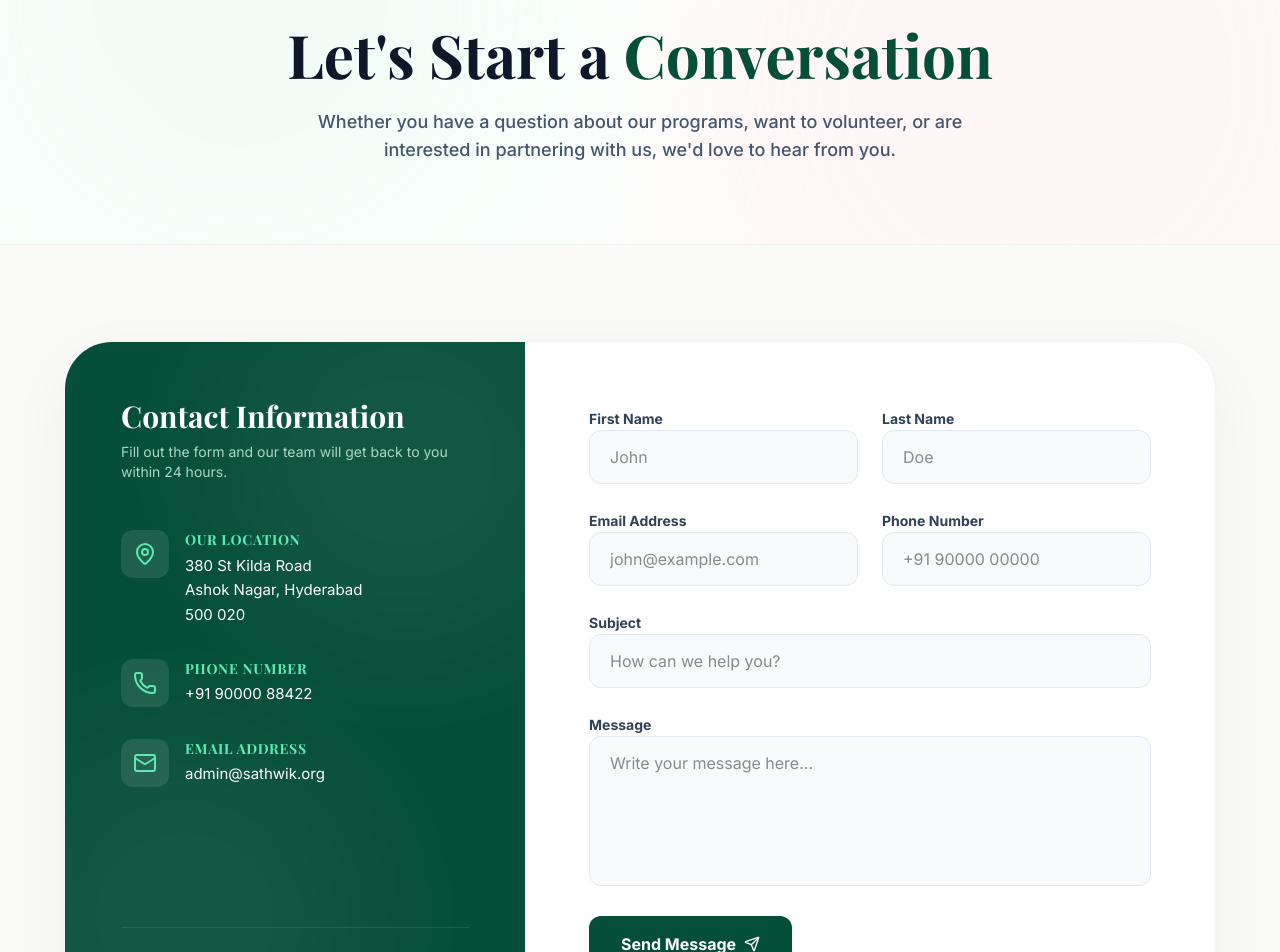
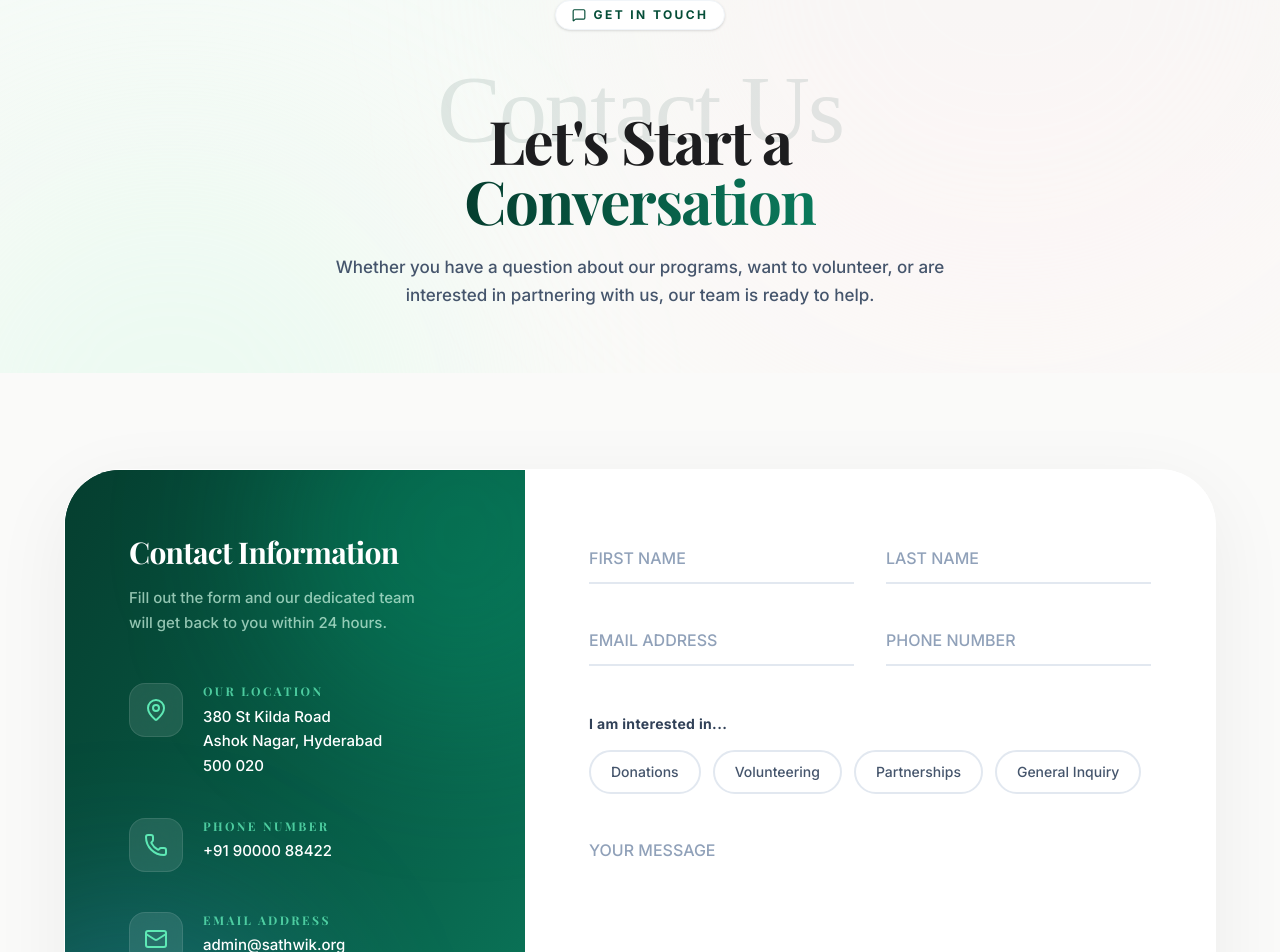
Before and after one commit to kandiharish/sathwik, a React (Vite) app in the folder frontend/: page /contact in a window 1280 px wide. Shown: the part 160-1112 px from the top of the page. Built offline with nearby package versions, Linux system fonts and the light colour scheme; a web font is replaced by a local one.

Commit message:
feat: upgraded Who We Are orbital tags and Contact page to premium glassmorphic aesthetic

```diff
--- a/frontend/src/pages/Contact.tsx
+++ b/frontend/src/pages/Contact.tsx
@@ -1,63 +1,83 @@
 import { motion } from 'framer-motion';
 import { Container } from '../components/layout/Container';
 import { Section } from '../components/layout/Section';
-import { MapPin, Mail, Phone, Clock, Send, MessageSquare } from 'lucide-react';
+import { MapPin, Mail, Phone, Clock, Send, MessageSquare, ArrowRight } from 'lucide-react';
 
 export const Contact = () => {
   return (
-    <div className="bg-slate-50 min-h-screen">
+    <div className="bg-[#FAFAF8] min-h-screen relative overflow-hidden">
+
+      {/* Background Ambient Glows */}
+      <div className="absolute top-0 left-0 w-full h-[50vh] bg-gradient-to-b from-emerald-50/50 to-transparent pointer-events-none z-0" />
+      <div className="absolute top-[-20%] right-[-10%] w-[800px] h-[800px] bg-rose-50/40 rounded-full blur-[120px] pointer-events-none z-0" />
+      <div className="absolute top-[20%] left-[-10%] w-[600px] h-[600px] bg-emerald-100/30 rounded-full blur-[100px] pointer-events-none z-0" />
+
       {/* Hero Section */}
-      <section className="pt-32 pb-20 relative overflow-hidden bg-white border-b border-gray-100">
-        <div className="absolute top-0 left-0 w-full h-full overflow-hidden pointer-events-none z-0">
-          <div className="absolute -top-40 -right-40 w-[800px] h-[800px] bg-rose-50 rounded-full blur-[100px] opacity-60" />
-          <div className="absolute -bottom-40 -left-40 w-[800px] h-[800px] bg-emerald-50 rounded-full blur-[100px] opacity-60" />
-        </div>
-
-        <Container className="relative z-10 text-center">
+      <section className="pt-40 pb-16 relative z-10">
+        <Container className="text-center">
           <motion.div
-            initial={{ opacity: 0, y: 20 }}
+            initial={{ opacity: 0, y: 30 }}
             animate={{ opacity: 1, y: 0 }}
-            transition={{ duration: 0.6 }}
+            transition={{ duration: 0.8, ease: "easeOut" }}
+            className="flex flex-col items-center"
           >
-            <div className="inline-flex items-center gap-2 bg-rose-50 text-rose-600 px-4 py-1.5 rounded-full text-sm font-bold tracking-widest uppercase mb-6">
-              <MessageSquare className="w-4 h-4" />
+            <div className="inline-flex items-center gap-2 bg-white border border-slate-100 shadow-sm text-[#054E38] px-4 py-1.5 rounded-full text-xs font-bold tracking-[0.2em] uppercase mb-8">
+              <MessageSquare className="w-3.5 h-3.5" />
               Get in Touch
             </div>
-            <h1 className="text-5xl md:text-6xl font-serif font-bold text-slate-900 mb-6">
-              Let's Start a <span className="text-[#054E38]">Conversation</span>
+
+            <h1
+              className="text-6xl md:text-8xl text-[#053e2f]/10 tracking-tight leading-none mb-2"
+              style={{ fontFamily: '"Brush Script MT", "Great Vibes", cursive' }}
+            >
+              Contact Us
             </h1>
-            <p className="text-lg text-slate-600 max-w-2xl mx-auto font-medium">
-              Whether you have a question about our programs, want to volunteer, or are interested in partnering with us, we'd love to hear from you.
+            <h2 className="text-4xl md:text-6xl font-serif font-black text-[#1d1d1f] tracking-tight -mt-10 md:-mt-14 mb-6">
+              Let's Start a <br />
+              <span className="text-transparent bg-clip-text bg-gradient-to-r from-[#053e2f] to-[#0a7a5c]">
+                Conversation
+              </span>
+            </h2>
+
+            <p className="text-[17px] text-slate-600 max-w-2xl mx-auto font-medium leading-relaxed">
+              Whether you have a question about our programs, want to volunteer, or are interested in partnering with us, our team is ready to help.
             </p>
           </motion.div>
         </Container>
       </section>
 
-      <Section className="py-16 md:py-24 relative z-10">
+      {/* Premium Bento Box Form Section */}
+      <Section className="py-12 pb-32 relative z-10">
         <Container>
-          <div className="max-w-6xl mx-auto">
-            <div className="bg-white rounded-[2rem] md:rounded-[3rem] shadow-[0_20px_60px_rgb(0,0,0,0.05)] border border-slate-100 overflow-hidden flex flex-col lg:flex-row">
+          <motion.div
+            initial={{ opacity: 0, y: 40 }}
+            animate={{ opacity: 1, y: 0 }}
+            transition={{ duration: 0.8, delay: 0.2, ease: "easeOut" }}
+            className="max-w-6xl mx-auto"
+          >
+            <div className="bg-white/80 backdrop-blur-xl rounded-[2.5rem] md:rounded-[3.5rem] shadow-[0_20px_80px_rgba(0,0,0,0.06)] border border-white overflow-hidden flex flex-col lg:flex-row relative">
 
-              {/* Left Column - Contact Info */}
-              <div className="lg:w-2/5 bg-[#054E38] p-10 md:p-14 text-white relative overflow-hidden flex flex-col justify-between">
-                {/* Decorative Background */}
-                <div className="absolute top-0 right-0 -mr-20 -mt-20 w-[400px] h-[400px] bg-white/5 rounded-full blur-3xl pointer-events-none" />
-                <div className="absolute bottom-0 left-0 -ml-20 -mb-20 w-[400px] h-[400px] bg-white/5 rounded-full blur-3xl pointer-events-none" />
+              {/* Left Column - Premium Contact Card */}
+              <div className="lg:w-2/5 relative overflow-hidden bg-[#053e2f] p-10 md:p-14 lg:p-16 text-white flex flex-col justify-between group">
+                {/* Stunning animated gradient background inside the card */}
+                <div className="absolute inset-0 bg-gradient-to-br from-[#053e2f] via-[#085a45] to-[#0a7a5c] z-0" />
+                <div className="absolute -top-32 -right-32 w-96 h-96 bg-emerald-400/20 rounded-full blur-[80px] group-hover:bg-emerald-400/30 transition-colors duration-700 z-0" />
+                <div className="absolute -bottom-32 -left-32 w-96 h-96 bg-blue-400/20 rounded-full blur-[80px] group-hover:bg-blue-400/30 transition-colors duration-700 z-0" />
 
                 <div className="relative z-10">
-                  <h3 className="text-3xl font-serif font-bold mb-2">Contact Information</h3>
-                  <p className="text-emerald-100/80 text-sm mb-12">
-                    Fill out the form and our team will get back to you within 24 hours.
+                  <h3 className="text-3xl font-serif font-bold mb-4 tracking-tight">Contact Information</h3>
+                  <p className="text-emerald-100/70 text-[15px] mb-12 font-medium leading-relaxed pr-8">
+                    Fill out the form and our dedicated team will get back to you within 24 hours.
                   </p>
 
-                  <div className="space-y-8">
-                    <div className="flex items-start gap-4">
-                      <div className="bg-white/10 p-3 rounded-xl">
+                  <div className="space-y-10">
+                    <div className="flex items-start gap-5 group/item cursor-default">
+                      <div className="bg-white/10 backdrop-blur-md p-3.5 rounded-2xl border border-white/10 group-hover/item:bg-white/20 transition-colors duration-300">
                         <MapPin className="w-6 h-6 text-emerald-300" />
                       </div>
                       <div>
-                        <h4 className="font-bold text-sm text-emerald-300 uppercase tracking-wider mb-1">Our Location</h4>
-                        <p className="text-white leading-relaxed text-[15px]">
+                        <h4 className="font-bold text-xs text-emerald-300/80 uppercase tracking-[0.2em] mb-1.5">Our Location</h4>
+                        <p className="text-white leading-relaxed text-[15px] font-medium">
                           380 St Kilda Road<br />
                           Ashok Nagar, Hyderabad<br />
                           500 020
@@ -65,23 +85,23 @@ export const Contact = () => {
                       </div>
                     </div>
 
-                    <div className="flex items-start gap-4">
-                      <div className="bg-white/10 p-3 rounded-xl">
+                    <div className="flex items-start gap-5 group/item cursor-default">
+                      <div className="bg-white/10 backdrop-blur-md p-3.5 rounded-2xl border border-white/10 group-hover/item:bg-white/20 transition-colors duration-300">
                         <Phone className="w-6 h-6 text-emerald-300" />
                       </div>
                       <div>
-                        <h4 className="font-bold text-sm text-emerald-300 uppercase tracking-wider mb-1">Phone Number</h4>
-                        <p className="text-white text-[15px]">+91 90000 88422</p>
+                        <h4 className="font-bold text-xs text-emerald-300/80 uppercase tracking-[0.2em] mb-1.5">Phone Number</h4>
+                        <p className="text-white text-[15px] font-medium">+91 90000 88422</p>
                       </div>
                     </div>
 
-                    <div className="flex items-start gap-4">
-                      <div className="bg-white/10 p-3 rounded-xl">
+                    <div className="flex items-start gap-5 group/item cursor-default">
+                      <div className="bg-white/10 backdrop-blur-md p-3.5 rounded-2xl border border-white/10 group-hover/item:bg-white/20 transition-colors duration-300">
                         <Mail className="w-6 h-6 text-emerald-300" />
                       </div>
                       <div>
-                        <h4 className="font-bold text-sm text-emerald-300 uppercase tracking-wider mb-1">Email Address</h4>
-                        <p className="text-white text-[15px]">admin@sathwik.org</p>
+                        <h4 className="font-bold text-xs text-emerald-300/80 uppercase tracking-[0.2em] mb-1.5">Email Address</h4>
+                        <p className="text-white text-[15px] font-medium">admin@sathwik.org</p>
                       </div>
                     </div>
                   </div>
@@ -89,80 +109,105 @@ export const Contact = () => {
 
                 <div className="relative z-10 mt-16 pt-8 border-t border-white/10">
                   <div className="flex items-center gap-3">
-                    <Clock className="w-5 h-5 text-emerald-300" />
-                    <span className="text-sm font-medium">Mon - Fri: 9:00 AM - 6:00 PM</span>
+                    <Clock className="w-5 h-5 text-emerald-300/80" />
+                    <span className="text-sm font-medium text-emerald-100">Mon - Fri: 9:00 AM - 6:00 PM</span>
                   </div>
                 </div>
               </div>
 
-              {/* Right Column - Contact Form */}
-              <div className="lg:w-3/5 p-10 md:p-14 lg:p-16">
-                <form className="space-y-6" onSubmit={(e) => e.preventDefault()}>
-                  <div className="grid grid-cols-1 md:grid-cols-2 gap-6">
-                    <div className="space-y-2">
-                      <label className="text-sm font-bold text-slate-700">First Name</label>
+              {/* Right Column - Premium Form Tool */}
+              <div className="lg:w-3/5 p-10 md:p-14 lg:p-16 bg-white relative">
+                <form className="space-y-8 relative z-10" onSubmit={(e) => e.preventDefault()}>
+                  <div className="grid grid-cols-1 md:grid-cols-2 gap-8">
+                    <div className="relative group">
                       <input
                         type="text"
-                        placeholder="John"
-                        className="w-full px-5 py-3.5 bg-slate-50 border border-slate-200 rounded-xl focus:outline-none focus:ring-2 focus:ring-[#054E38]/20 focus:border-[#054E38] transition-all"
+                        id="firstName"
+                        className="peer w-full px-0 py-3 bg-transparent border-0 border-b-2 border-slate-200 focus:outline-none focus:ring-0 focus:border-[#054E38] transition-all text-slate-800 placeholder-transparent font-medium"
+                        placeholder="First Name"
                       />
+                      <label htmlFor="firstName" className="absolute left-0 -top-3.5 text-xs font-bold tracking-widest uppercase text-slate-400 transition-all peer-placeholder-shown:text-base peer-placeholder-shown:text-slate-400 peer-placeholder-shown:top-3 peer-placeholder-shown:tracking-normal peer-placeholder-shown:font-medium peer-focus:-top-3.5 peer-focus:text-xs peer-focus:font-bold peer-focus:tracking-widest peer-focus:text-[#054E38]">
+                        First Name
+                      </label>
                     </div>
-                    <div className="space-y-2">
-                      <label className="text-sm font-bold text-slate-700">Last Name</label>
+
+                    <div className="relative group">
                       <input
                         type="text"
-                        placeholder="Doe"
-                        className="w-full px-5 py-3.5 bg-slate-50 border border-slate-200 rounded-xl focus:outline-none focus:ring-2 focus:ring-[#054E38]/20 focus:border-[#054E38] transition-all"
+                        id="lastName"
+                        className="peer w-full px-0 py-3 bg-transparent border-0 border-b-2 border-slate-200 focus:outline-none focus:ring-0 focus:border-[#054E38] transition-all text-slate-800 placeholder-transparent font-medium"
+                        placeholder="Last Name"
                       />
+                      <label htmlFor="lastName" className="absolute left-0 -top-3.5 text-xs font-bold tracking-widest uppercase text-slate-400 transition-all peer-placeholder-shown:text-base peer-placeholder-shown:text-slate-400 peer-placeholder-shown:top-3 peer-placeholder-shown:tracking-normal peer-placeholder-shown:font-medium peer-focus:-top-3.5 peer-focus:text-xs peer-focus:font-bold peer-focus:tracking-widest peer-focus:text-[#054E38]">
+                        Last Name
+                      </label>
                     </div>
                   </div>
 
-                  <div className="grid grid-cols-1 md:grid-cols-2 gap-6">
-                    <div className="space-y-2">
-                      <label className="text-sm font-bold text-slate-700">Email Address</label>
+                  <div className="grid grid-cols-1 md:grid-cols-2 gap-8">
+                    <div className="relative group">
                       <input
                         type="email"
-                        placeholder="john@example.com"
-                        className="w-full px-5 py-3.5 bg-slate-50 border border-slate-200 rounded-xl focus:outline-none focus:ring-2 focus:ring-[#054E38]/20 focus:border-[#054E38] transition-all"
+                        id="email"
+                        className="peer w-full px-0 py-3 bg-transparent border-0 border-b-2 border-slate-200 focus:outline-none focus:ring-0 focus:border-[#054E38] transition-all text-slate-800 placeholder-transparent font-medium"
+                        placeholder="Email Address"
                       />
+                      <label htmlFor="email" className="absolute left-0 -top-3.5 text-xs font-bold tracking-widest uppercase text-slate-400 transition-all peer-placeholder-shown:text-base peer-placeholder-shown:text-slate-400 peer-placeholder-shown:top-3 peer-placeholder-shown:tracking-normal peer-placeholder-shown:font-medium peer-focus:-top-3.5 peer-focus:text-xs peer-focus:font-bold peer-focus:tracking-widest peer-focus:text-[#054E38]">
+                        Email Address
+                      </label>
                     </div>
-                    <div className="space-y-2">
-                      <label className="text-sm font-bold text-slate-700">Phone Number</label>
+
+                    <div className="relative group">
                       <input
                         type="tel"
-                        placeholder="+91 90000 00000"
-                        className="w-full px-5 py-3.5 bg-slate-50 border border-slate-200 rounded-xl focus:outline-none focus:ring-2 focus:ring-[#054E38]/20 focus:border-[#054E38] transition-all"
+                        id="phone"
+                        className="peer w-full px-0 py-3 bg-transparent border-0 border-b-2 border-slate-200 focus:outline-none focus:ring-0 focus:border-[#054E38] transition-all text-slate-800 placeholder-transparent font-medium"
+                        placeholder="Phone Number"
                       />
+                      <label htmlFor="phone" className="absolute left-0 -top-3.5 text-xs font-bold tracking-widest uppercase text-slate-400 transition-all peer-placeholder-shown:text-base peer-placeholder-shown:text-slate-400 peer-placeholder-shown:top-3 peer-placeholder-shown:tracking-normal peer-placeholder-shown:font-medium peer-focus:-top-3.5 peer-focus:text-xs peer-focus:font-bold peer-focus:tracking-widest peer-focus:text-[#054E38]">
+                        Phone Number
+                      </label>
                     </div>
                   </div>
 
-                  <div className="space-y-2">
-                    <label className="text-sm font-bold text-slate-700">Subject</label>
-                    <input
-                      type="text"
-                      placeholder="How can we help you?"
-                      className="w-full px-5 py-3.5 bg-slate-50 border border-slate-200 rounded-xl focus:outline-none focus:ring-2 focus:ring-[#054E38]/20 focus:border-[#054E38] transition-all"
-                    />
+                  <div className="relative group pt-4">
+                    <p className="text-sm font-bold text-slate-700 mb-4 tracking-wide">I am interested in...</p>
+                    <div className="flex flex-wrap gap-3">
+                      {['Donations', 'Volunteering', 'Partnerships', 'General Inquiry'].map((topic) => (
+                        <label key={topic} className="cursor-pointer">
+                          <input type="radio" name="topic" className="peer sr-only" />
+                          <div className="px-5 py-2.5 rounded-full border-2 border-slate-200 text-slate-600 font-medium text-sm transition-all hover:border-[#054E38]/30 peer-checked:border-[#054E38] peer-checked:bg-[#054E38] peer-checked:text-white">
+                            {topic}
+                          </div>
+                        </label>
+                      ))}
+                    </div>
                   </div>
 
-                  <div className="space-y-2">
-                    <label className="text-sm font-bold text-slate-700">Message</label>
+                  <div className="relative group pt-6">
                     <textarea
-                      rows={5}
-                      placeholder="Write your message here..."
-                      className="w-full px-5 py-3.5 bg-slate-50 border border-slate-200 rounded-xl focus:outline-none focus:ring-2 focus:ring-[#054E38]/20 focus:border-[#054E38] transition-all resize-none"
+                      id="message"
+                      rows={4}
+                      className="peer w-full px-0 py-3 bg-transparent border-0 border-b-2 border-slate-200 focus:outline-none focus:ring-0 focus:border-[#054E38] transition-all text-slate-800 placeholder-transparent resize-none font-medium"
+                      placeholder="Your Message"
                     ></textarea>
+                    <label htmlFor="message" className="absolute left-0 -top-3.5 text-xs font-bold tracking-widest uppercase text-slate-400 transition-all peer-placeholder-shown:text-base peer-placeholder-shown:text-slate-400 peer-placeholder-shown:top-3 peer-placeholder-shown:tracking-normal peer-placeholder-shown:font-medium peer-focus:-top-3.5 peer-focus:text-xs peer-focus:font-bold peer-focus:tracking-widest peer-focus:text-[#054E38]">
+                      Your Message
+                    </label>
                   </div>
 
-                  <button className="w-full sm:w-auto inline-flex items-center justify-center gap-2 bg-[#054E38] hover:bg-[#033a29] text-white px-8 py-4 rounded-xl font-bold transition-all hover:-translate-y-0.5 hover:shadow-lg active:scale-95">
-                    Send Message
-                    <Send className="w-4 h-4" />
-                  </button>
+                  <div className="pt-4">
+                    <button className="group relative w-full sm:w-auto inline-flex items-center justify-center gap-3 bg-[#111] hover:bg-[#054E38] text-white px-10 py-5 rounded-2xl font-bold transition-all duration-300 hover:shadow-[0_10px_40px_rgba(5,78,56,0.3)] hover:-translate-y-1 overflow-hidden">
+                      <span className="relative z-10 text-[15px] tracking-wide">Send Message</span>
+                      <ArrowRight className="w-5 h-5 relative z-10 group-hover:translate-x-1 transition-transform duration-300" />
+                      <div className="absolute inset-0 bg-gradient-to-r from-transparent via-white/10 to-transparent -translate-x-full group-hover:animate-[shine_1.5s_ease-out] z-0" />
+                    </button>
+                  </div>
                 </form>
               </div>
 
             </div>
-          </div>
+          </motion.div>
         </Container>
       </Section>
     </div>
```
Also changed, not shown: frontend/src/components/ui/WhoWeAre.tsx (+20 -16 lines).
